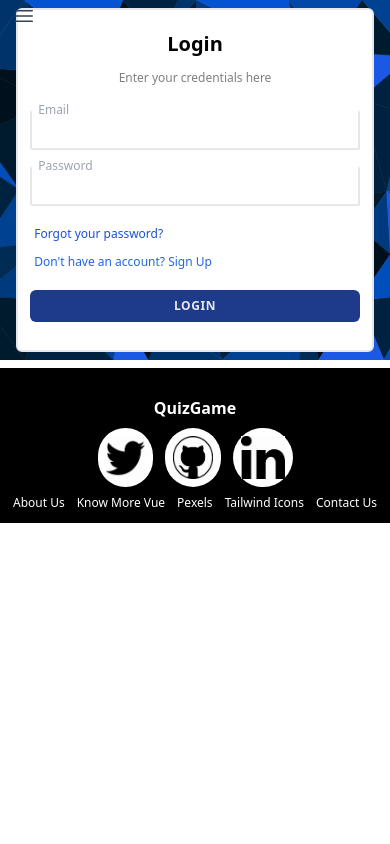
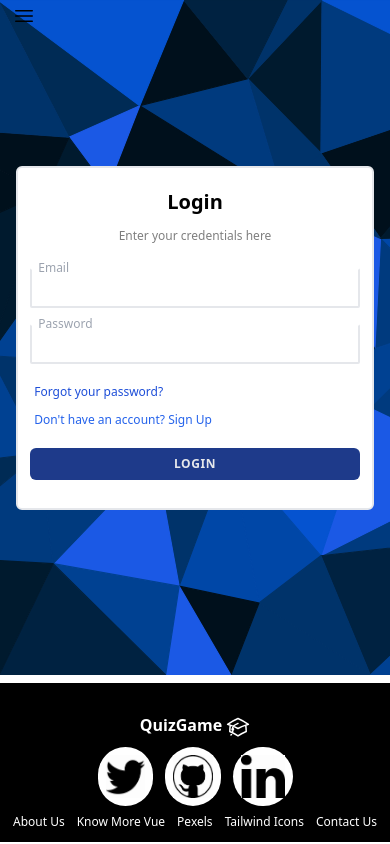
Before and after one commit to sam-c14/Quiz-App, a Vue app: page /login/none/none in a window 390 px wide. Built offline with nearby package versions, Linux system fonts and the light colour scheme; no server answers.

Commit message:
Dotenv package added, custom icon added, loginpage responsiveness adjusted

```diff
--- a/package.json
+++ b/package.json
@@ -9,6 +9,7 @@
   },
   "dependencies": {
     "axios": "^1.2.6",
+    "dotenv": "^16.0.3",
     "firebase": "^9.16.0",
     "vue": "^3.2.45",
     "vue-router": "^4.1.6"
--- a/src/assets/icons/LoadingIcon.vue
+++ b/src/assets/icons/LoadingIcon.vue
@@ -1,7 +1,7 @@
 <template>
     <div class="w-14 h-14 relative bg-black m-auto grid place-items-center sizer rounded-full">
         <div class="bg-white grid loader place-items-center w-12 h-12 rounded-full">
-            <div class="w-10 h-10 grid fixed place-items-center bg-transparent rounded-full"><LoadingImage /></div>
+            <div class="w-10 h-10 grid fixed place-items-center bg-transparent rounded-full"><LoadingImage class="absolute w-8 h-8" /></div>
         </div>
     </div>
 </template>
--- a/src/assets/icons/LoadingImage.vue
+++ b/src/assets/icons/LoadingImage.vue
@@ -1,6 +1,5 @@
 <template>
-    <svg xmlns="http://www.w3.org/2000/svg" fill="none" viewBox="0 0 24 24" stroke-width="1.5" stroke="currentColor"
-        class="w-8 h-8 absolute">
+    <svg xmlns="http://www.w3.org/2000/svg" fill="none" viewBox="0 0 24 24" stroke-width="1.5" stroke="currentColor">
         <path stroke-linecap="round" stroke-linejoin="round"
             d="M4.26 10.147a60.436 60.436 0 00-.491 6.347A48.627 48.627 0 0112 20.904a48.627 48.627 0 018.232-4.41 60.46 60.46 0 00-.491-6.347m-15.482 0a50.57 50.57 0 00-2.658-.813A59.905 59.905 0 0112 3.493a59.902 59.902 0 0110.399 5.84c-.896.248-1.783.52-2.658.814m-15.482 0A50.697 50.697 0 0112 13.489a50.702 50.702 0 017.74-3.342M6.75 15a.75.75 0 100-1.5.75.75 0 000 1.5zm0 0v-3.675A55.378 55.378 0 0112 8.443m-7.007 11.55A5.981 5.981 0 006.75 15.75v-1.5" />
     </svg>
--- a/src/components/AppHeader.vue
+++ b/src/components/AppHeader.vue
@@ -3,20 +3,25 @@
     <div class="px-3 sm:hidden flex justify-between">
       <Transition name="fade" mode="out-in">
       <div class="sm:hidden block" v-if="isMenuShowing">
-        <CloseIcon @click="hideMenu" />
+        <CloseIcon class="font-bold text-black" @click="hideMenu" />
       </div>
-      <HamBurgerIcon v-else @click="showMenu" />
+      <HamBurgerIcon class="font-bold text-black" v-else @click="showMenu" />
       </Transition>
     </div>
     <div ref="menu" class="sm:flex transition-all overflow-hidden w-0 text-center gap-y-10 sm:flex-nowrap justify-center flex-wrap  pl-2 sm:w-11/12 sm:justify-between">
-        <div class="sm:my-0 mt-2 mb-7 links border-b-4 border-opacity-0 rounded-b-sm px-1 hover:border-opacity-100 border-white py-3">
-          <router-link to="/" class="sm:text-sm text-base font-bold">QuizGame</router-link>
+        <div class="sm:my-0 mt-2 mb-7 links border-b-2  border-opacity-0 rounded-b-sm px-1 hover:border-opacity-100 border-white py-3">
+          <div class="flex justify-between gap-x-1">
+            <router-link to="/" class="sm:text-sm mt-0.5 text-base font-bold">QuizGame</router-link>
+            <span>
+              <LoadingImage :class="setColor" class="w-6 h-6"/>
+            </span>
+          </div>
         </div>
         <div class="sm:w-10/12 gap-y-8 w-full sm:flex-nowrap text-center sm:text-justify flex-wrap flex justify-center sm:justify-around">
-            <router-link v-if="!isLoggedIn" to="/sample-quiz" class="sm:text-sm sm:w-auto w-full links text-base tracking-wide border-b-4 border-opacity-0 rounded-b-sm px-1 hover:border-opacity-100 border-white py-3 font-medium">Sample Quiz</router-link>
-            <router-link to="/sample-result" class="sm:text-sm sm:w-auto w-full links text-base tracking-wide border-b-4 border-opacity-0 rounded-b-sm px-1 hover:border-opacity-100 border-white py-3 font-medium">Results</router-link>
-            <router-link to="/login/none/none" v-if="!isLoggedIn" class="sm:text-sm sm:w-auto w-full links text-base tracking-wide border-b-4 border-opacity-0 rounded-b-sm px-1 hover:border-opacity-100 border-white py-3 font-medium">Login</router-link>
-            <router-link to="/" @click="logout" v-else class="sm:text-sm sm:w-auto w-full links text-base tracking-wide border-b-4 border-opacity-0 rounded-b-sm px-1 hover:border-opacity-100 border-white py-3 font-medium">Logout</router-link>
+            <router-link v-if="!isLoggedIn" to="/sample-quiz" class="sm:text-sm sm:w-auto w-full links text-base tracking-wide border-b-2 border-opacity-0 rounded-b-sm px-1 hover:border-opacity-100 border-white py-3 font-medium">Sample Quiz</router-link>
+            <router-link to="/sample-result" class="sm:text-sm sm:w-auto w-full links text-base tracking-wide border-b-2 border-opacity-0 rounded-b-sm px-1 hover:border-opacity-100 border-white py-3 font-medium">Results</router-link>
+            <router-link to="/login/none/none" v-if="!isLoggedIn" class="sm:text-sm sm:w-auto w-full links text-base tracking-wide border-b-2 border-opacity-0 rounded-b-sm px-1 hover:border-opacity-100 border-white py-3 font-medium">Login</router-link>
+            <router-link to="/" @click="logout" v-else class="sm:text-sm sm:w-auto w-full links text-base tracking-wide border-b-2 border-opacity-0 rounded-b-sm px-1 hover:border-opacity-100 border-white py-3 font-medium">Logout</router-link>
         </div>
     </div>
   </div>
@@ -25,9 +30,10 @@
 <script>
 import HamBurgerIcon from "../assets/icons/HamBurgerIcon.vue";
 import CloseIcon from "../assets/icons/CloseIcon.vue";
+import LoadingImage from "../assets/icons/LoadingImage.vue";
 import { getAuth,signOut} from "../utilities/firebase"
 export default {
-  components : {HamBurgerIcon,CloseIcon},
+  components : {HamBurgerIcon,CloseIcon,LoadingImage},
   props : ["isLoggedIn"],
   methods: {
     logout(){
@@ -64,29 +70,34 @@ export default {
   if (appHeader != null || details != null) {
     if (details.width < 640) {
       if (details.top < -33) {
+        this.isScrolled = true
         appHeader.style.borderBottom = ' 4px solid rgb(191 ,219 ,254,0.3)'
         appHeader.style.backdropFilter = ' blur(10px)'
       }
     }
     else if (details.width < 840) {
       if (details.top < -60) {
+        this.isScrolled = true
         appHeader.style.borderBottom = ' 2px solid rgb(191 ,219 ,254,0.3)'
         appHeader.style.backdropFilter = ' blur(10px)'
       }
     }
     else if (details.width < 1024) {
       if (details.top < -80) {
+        this.isScrolled = true
         appHeader.style.borderBottom = ' 2px solid rgb(191 ,219 ,254,0.3)'
         appHeader.style.backdropFilter = ' blur(10px)'
       }
     }
     else if (details.width < 1440 || details.width > 1440) {
       if (details.top < -80) {
+        this.isScrolled = true
         appHeader.style.borderBottom = ' 2.5px solid rgb(191 ,219 ,254,0.3)'
         appHeader.style.backdropFilter = ' blur(10px)'
       }
     }
     if (details.top >= 0) {
+      this.isScrolled = false
       appHeader.style.borderBottom = 'none'
       appHeader.style.backdropFilter = 'unset'
     }
@@ -102,7 +113,6 @@ mounted(){
       appHeader.style.height = "auto"
       this.$refs.menu.style.width = "100%"
     }
-
   })
   let added = JSON.parse(sessionStorage.getItem("isListenerAdded"))
   console.log(added)
@@ -117,7 +127,13 @@ unmounted(){
 data(){
   return {
     isMenuShowing : false,
-    isListenerAdded : false
+    isListenerAdded : false,
+    isScrolled : false
+  }
+},
+computed : {
+  setColor(){
+    return this.isScrolled ? 'text-black' : 'text-white'
   }
 }
 }
--- a/src/components/Footer.vue
+++ b/src/components/Footer.vue
@@ -3,7 +3,12 @@
         <div class="bg-black py-3 pb-1">
             <div>
                 <div class="w-full my-2 h-full flex flex-wrap sm:flex-nowrap">
-                    <div class="w-full sm:w-1/2 h-full sm:my-0 my-2 text-center"><p class="font-bold text-white md:text-xl lg:text-2xl">QuizGame</p></div>
+                    <div class="w-full sm:w-1/2 h-full sm:my-0 my-2 text-center">
+                        <div class="flex gap-x-1 justify-center items-center">
+                            <p class="font-bold text-white md:text-xl lg:text-2xl">QuizGame</p>
+                            <LoadingImage class="w-6 h-6 mt-1 text-white" />
+                        </div>
+                    </div>
                     <div class="w-full sm:block flex justify-center xl:w-2/5 sm:w-1/2">
                         <div class="w-1/2 h-full justify-end flex gap-3">
                             <div v-for="(img,index) in footerImgLinks" :key="img"
@@ -26,8 +31,9 @@
 <script>
 import Btn from "../components/Btn.vue"
 import getImageUrl from "../utilities/mixins/getImageUrl"
+import LoadingImage from "../assets/icons/LoadingImage.vue";
 export default {
-    components: { Btn },
+    components: { Btn, LoadingImage },
     mixins: [getImageUrl],
     data(){
         return {
--- a/src/pages/LoginPage.vue
+++ b/src/pages/LoginPage.vue
@@ -1,6 +1,6 @@
 <template>
 <div class="flex mb-2 flex-wrap wrapping-container justify-center items-center">
-    <div class="m-2 bg-white border-2 xl:py-5 lg:py-3 md:py-4 py-5 xl:w-1/3 lg:w-1/2  md:w-3/5 w-11/12 rounded-md px-3 sm:px-5">
+    <div class="m-2 bg-white border-2 xl:py-5 lg:py-3 md:py-4 py-5 xl:w-1/3 lg:w-2/5  md:w-1/2 w-11/12 rounded-md px-3 sm:px-5">
         <h1 class="w-full text-center font-bold capitalize sm:text-3xl text-xl mb-3" v-if="!userSignUp">login</h1>
         <h1 class="w-full text-center font-bold capitalize sm:text-3xl text-xl mb-3" v-else>Sign Up</h1>
         <p class="w-full text-center text-xs sm:text-sm opacity-50 mb-4">Enter your credentials here</p>
@@ -70,9 +70,12 @@ export default {
                     const user = userCredential.user;
                     if (user) {
                         this.email = this.password = ""
-                    } console.log(user)
+                    }
 
-                    this.changeRoute('quiz', { category: this.$route.category, difficulty: this.$route.difficulty })
+                    if (this.$route.params.category !== 'none' && this.$route.params.difficulty !== 'none') {
+                        this.changeRoute('quiz', { category: this.$route.params.category, difficulty: this.$route.params.difficulty })
+                    }
+                    else this.changeRoute('home', {})
                     // ...
                 })
                 .catch((error) => {
@@ -86,8 +89,6 @@ export default {
     beforeUnmount(){
         console.log(this.email)
         console.log(this.password)
-
-        // this.changeRoute('quiz', { category: this.$route.category, difficulty: this.$route.difficulty })
     },
 }
 </script>
@@ -106,7 +107,10 @@ export default {
         background-position: 15% 50%;
     }
 }
-@media (min-width:1024px) {
+@media (min-width:640px) {
     .wrapping-container {height:100vh }
 }
+@media (max-width:640px) {
+    .wrapping-container {height:80vh }
+}
 </style>
```
Also changed, not shown: 1 other file (tests, documents, lock files or other folders).
